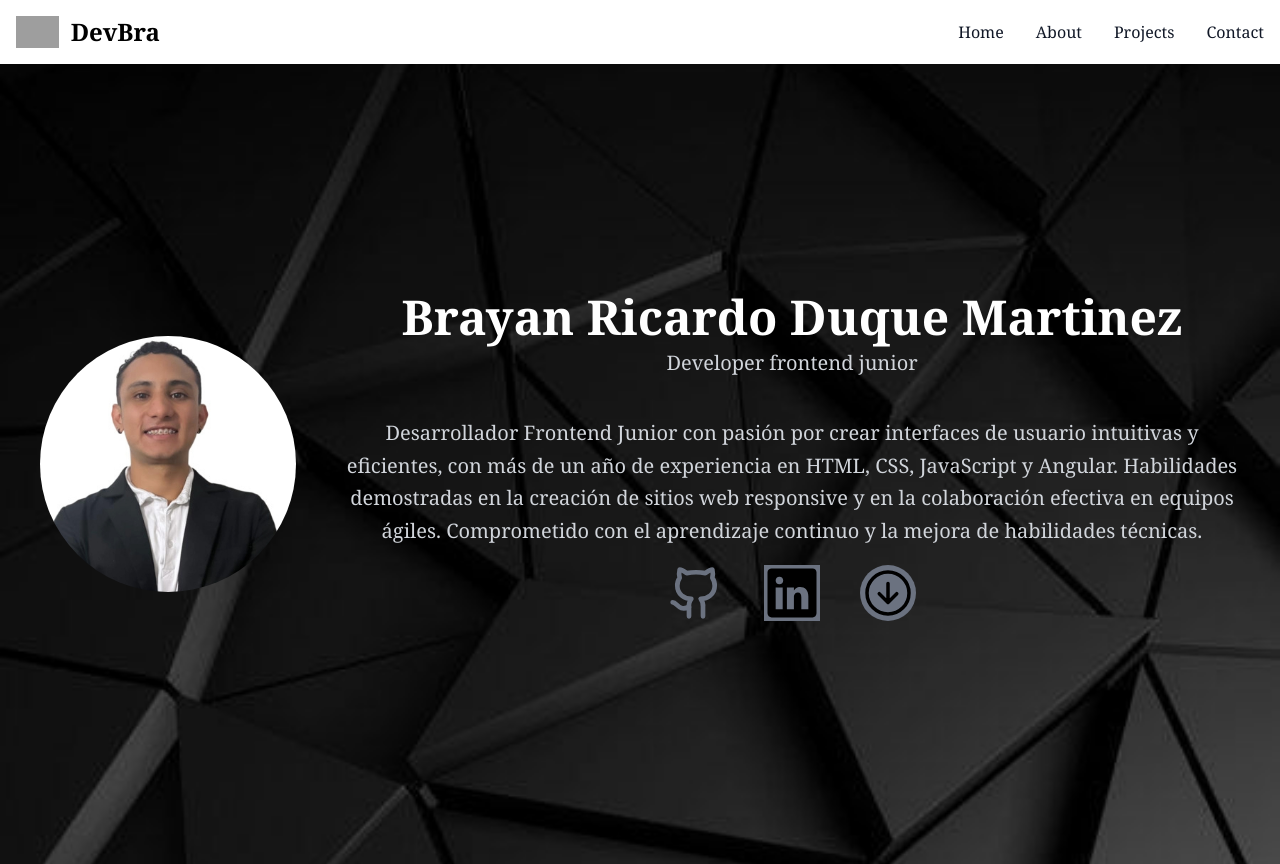
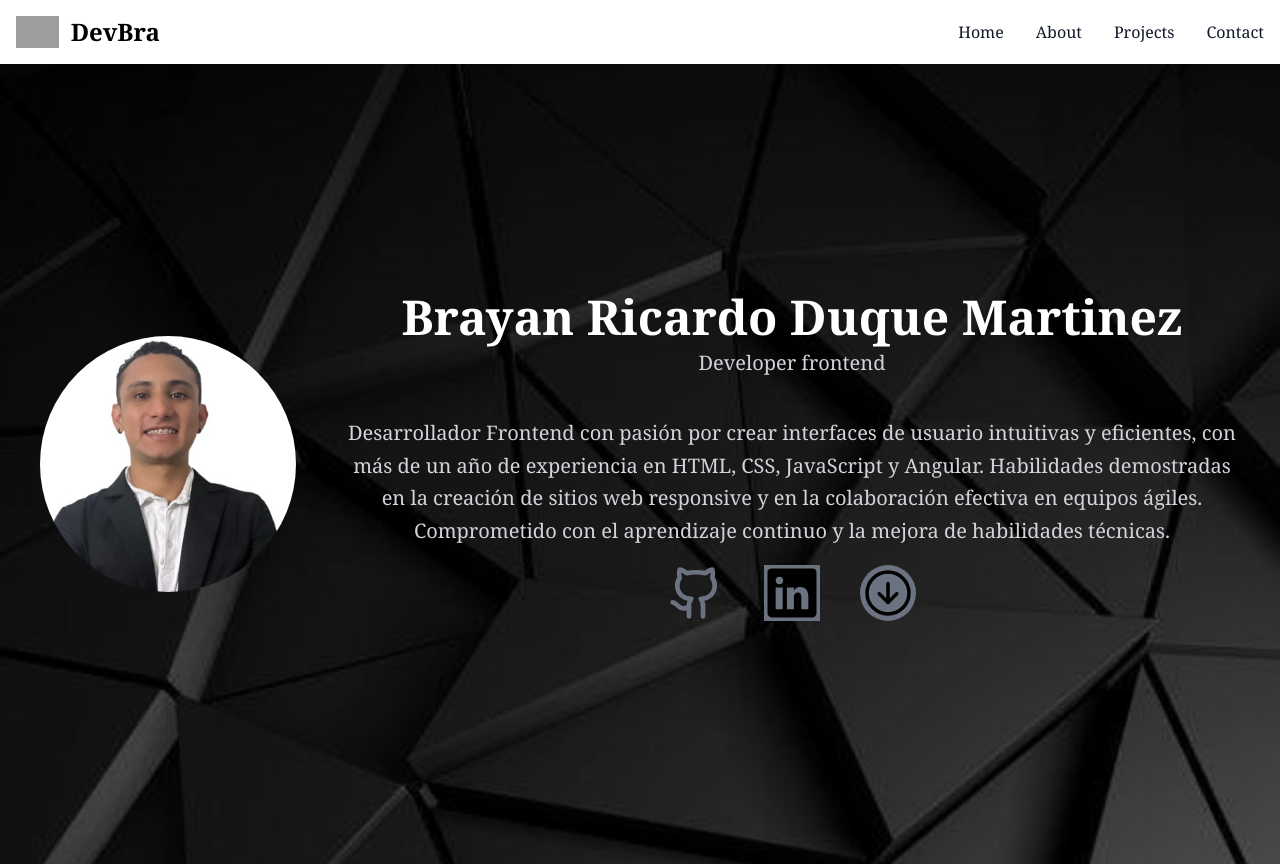
Before and after one commit to BrayanDuque/cvProgramador, an Angular app: page /about in a window 1280 px wide. Built offline with nearby package versions, Linux system fonts and the light colour scheme; grey boxes are pictures that could not be loaded.

Commit message:
cambios pequeños en el nivel

```diff
--- a/src/app/about/about.component.html
+++ b/src/app/about/about.component.html
@@ -6,9 +6,9 @@
     </span>
     <div class="text-center">
       <h2 class="text-5xl font-bold text-white">Brayan Ricardo Duque Martinez</h2>
-      <p class="text-gray-300 dark:text-gray-200 my-2 text-xl">Developer frontend junior</p>
+      <p class="text-gray-300 dark:text-gray-200 my-2 text-xl">Developer frontend</p>
       <p class=" text-xl leading-relaxed text-gray-300 dark:text-gray-100 py-8">
-        Desarrollador Frontend Junior con pasión por crear interfaces de usuario intuitivas y eficientes, con más de un año de experiencia en HTML, CSS, JavaScript y Angular. Habilidades demostradas en la creación de sitios web responsive y en la colaboración efectiva en equipos ágiles. Comprometido con el aprendizaje continuo y la mejora de habilidades técnicas.
+        Desarrollador Frontend con pasión por crear interfaces de usuario intuitivas y eficientes, con más de un año de experiencia en HTML, CSS, JavaScript y Angular. Habilidades demostradas en la creación de sitios web responsive y en la colaboración efectiva en equipos ágiles. Comprometido con el aprendizaje continuo y la mejora de habilidades técnicas.
       </p>
       <div class=" flex justify-center items-center gap-10 md:justify-center">
         <a class="text-gray-500 hover:text-gray-900 dark:text-gray-400 dark:hover:text-gray-50 animate-bounce" href="https://github.com/BrayanDuque" target="_blank">
--- a/src/app/home/home.component.html
+++ b/src/app/home/home.component.html
@@ -4,7 +4,7 @@
         <article class="text-center items-center gap-4 col-span-2 md:order-1">
             <!-- informacion breve sobre el desarrollador -->
             <h1 class="font-extrabold text-7xl mb-10 ">Brayan Duque</h1>
-            <p class="text-2xl">Desarrollador Frontend junior con experiencia y conocimientos en diferentes lenguajes de programación </p>
+            <p class="text-2xl">Desarrollador Frontend con experiencia y conocimientos en diferentes lenguajes de programación </p>
             <ul class="mt-10 grid grid-flow-col gap-3 justify-center items-center">
 
                 <li><img src="../assets/imagenes/icons8-html5-48.png" alt="Html" class="animate-pulse w-20"></li>
```
Also changed, not shown: 2 other files (tests, documents, lock files or other folders).
